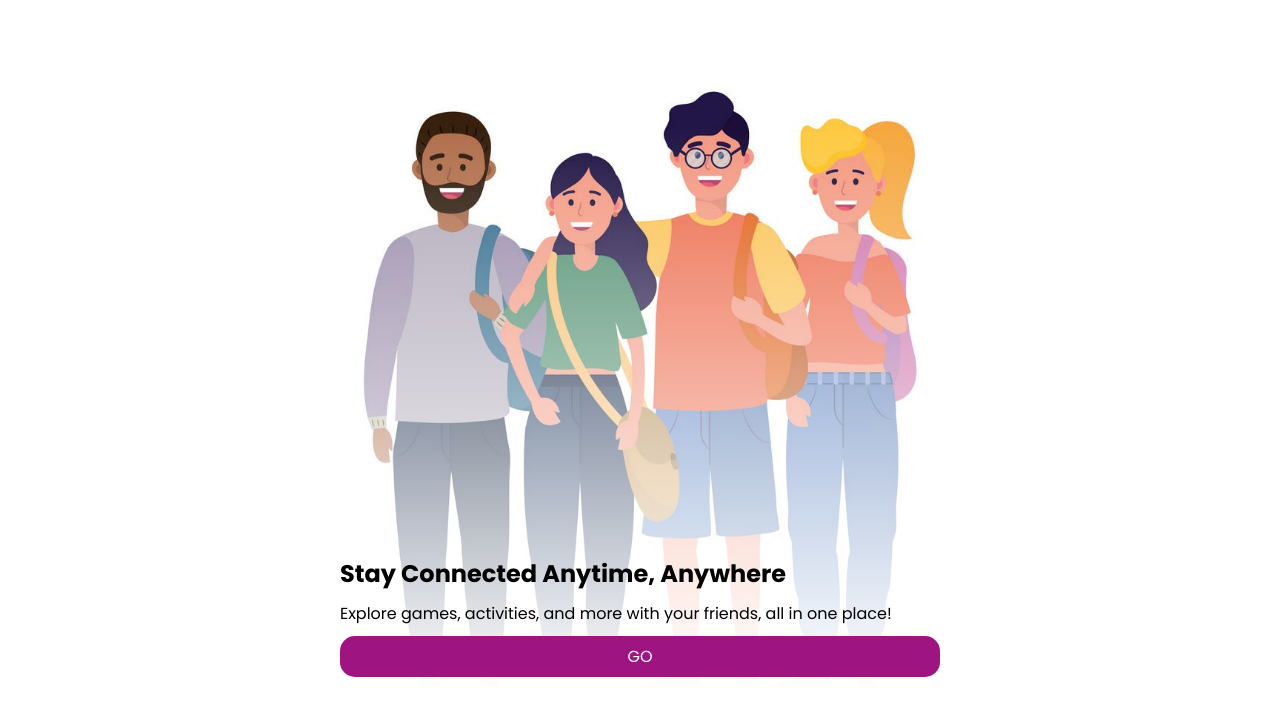
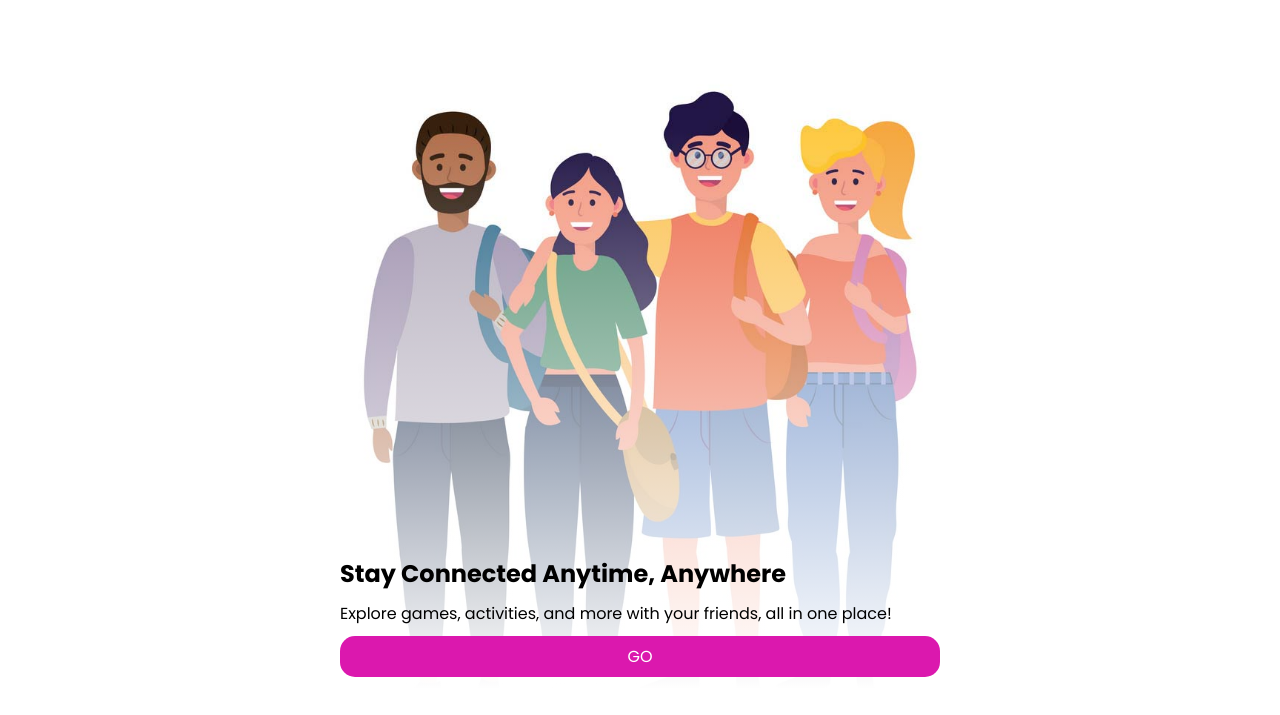
Before and after one commit to johnloser-lwi/vibely_mock_up, a plain HTML site: page index.html in a window 1280 px wide. In both pictures the pointer is over the button "GO". Shown: the part 73-788 px from the top of the page. Drawn offline with Linux system fonts and the light colour scheme.

Commit message:
add hover effect

```diff
--- a/css/style.css
+++ b/css/style.css
@@ -2,6 +2,7 @@
 
 :root {
     --primary: rgb(158, 20, 128);
+    --secondary: rgb(219, 24, 174);
 }
 
 * {
@@ -36,6 +37,11 @@ body {
     font: inherit;
     text-transform: uppercase;
 
+    transition: 0.1s;
+}
+
+#cta-button:hover {
+    background-color: var(--secondary);
 }
 
 .title {
```
